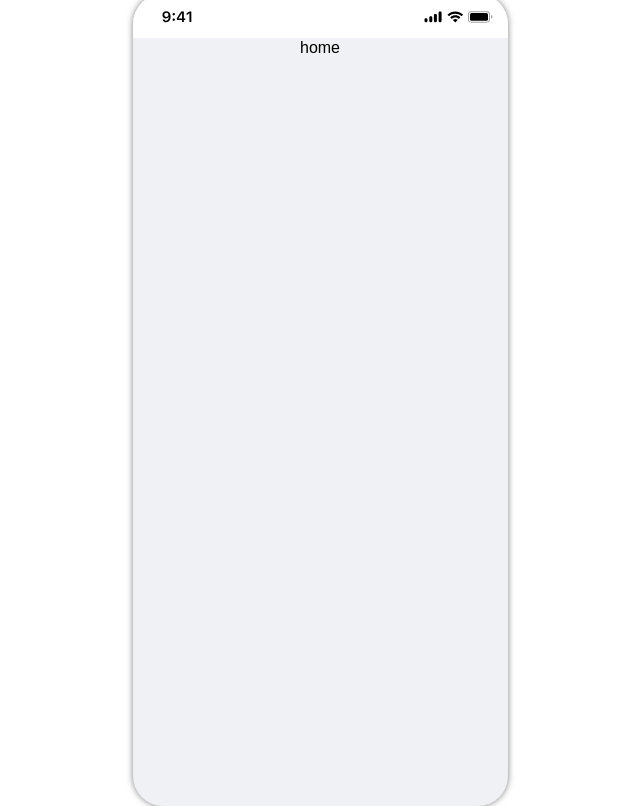
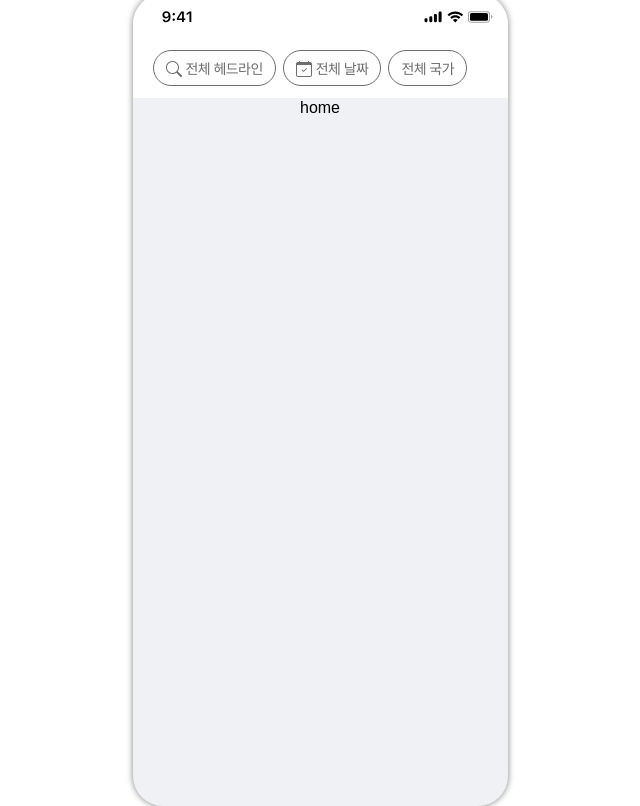
Before and after one commit to RanungPark/nyt-clone, a React (Create React App) app: page / in a window 1280 px wide. Shown: the whole page, without its empty margins (320-960 px from the left). Built offline with nearby package versions, Linux system fonts and the light colour scheme.

Commit message:
헤더 컴포넌트

```diff
--- a/src/components/Header.tsx
+++ b/src/components/Header.tsx
@@ -1,10 +1,79 @@
 import React from 'react';
+import { styled } from 'styled-components';
+
+const Wapper = styled.div`
+  width: 100%;
+  height: 60px;
+  background-color: ${props => props.theme.white100};
+  display: flex;
+  align-items: center;
+`
+
+const HeaderItems = styled.div`
+  height: 34px;
+  width: 100%;
+  margin-left: 20px;
+  display: flex;
+  align-items: center;
+  gap: 7px;
+  font-size: 14px;
+  line-height: 24px;
+  letter-spacing: -0.04em;
+  color: ${props => props.theme.glay};
+`
+
+const Headline = styled.div`
+  border: 1px solid ${props => props.theme.glay};
+  border-radius: 30px;
+  padding: 6px 12px 4px;
+  display: flex;
+  align-items: center;
+  gap: 4px;
+  cursor: pointer;
+`
+
+const FullDate = styled.div`
+  border: 1px solid ${props => props.theme.glay};
+  border-radius: 30px;
+  padding: 6px 12px 4px;
+  display: flex;
+  align-items: center;
+  gap: 4px;
+  cursor: pointer;
+`
+
+const Nation = styled.div`
+  border: 1px solid ${props => props.theme.glay};
+  border-radius: 30px;
+  padding: 6px 12px 4px;
+  display: flex;
+  align-items: center;
+  cursor: pointer;
+`
 
 const Header = () => {
   return (
-    <div>
+    <Wapper>
+      <HeaderItems>
+        <Headline>
+        <svg width="16" height="16" viewBox="0 0 16 16" fill="none" xmlns="http://www.w3.org/2000/svg">
+          <path d="M11.7422 10.3439C12.5329 9.2673 13 7.9382 13 6.5C13 2.91015 10.0899 0 6.5 0C2.91015 0 0 2.91015 0 6.5C0 10.0899 2.91015 13 6.5 13C7.93858 13 9.26801 12.5327 10.3448 11.7415L10.3439 11.7422C10.3734 11.7822 10.4062 11.8204 10.4424 11.8566L14.2929 15.7071C14.6834 16.0976 15.3166 16.0976 15.7071 15.7071C16.0976 15.3166 16.0976 14.6834 15.7071 14.2929L11.8566 10.4424C11.8204 10.4062 11.7822 10.3734 11.7422 10.3439ZM12 6.5C12 9.53757 9.53757 12 6.5 12C3.46243 12 1 9.53757 1 6.5C1 3.46243 3.46243 1 6.5 1C9.53757 1 12 3.46243 12 6.5Z" fill="#6D6D6D"/>
+        </svg>
+        전체 헤드라인
+        </Headline>
+        <FullDate>
+        <svg width="16" height="16" viewBox="0 0 16 16" fill="none" xmlns="http://www.w3.org/2000/svg">
+          <path d="M10.8536 7.14645C11.0488 7.34171 11.0488 7.65829 10.8536 7.85355L7.85355 10.8536C7.75979 10.9473 7.63261 11 7.5 11C7.36739 11 7.24021 10.9473 7.14645 10.8536L5.64645 9.35355C5.45118 9.15829 5.45118 8.84171 5.64645 8.64645C5.84171 8.45118 6.15829 8.45118 6.35355 8.64645L7.5 9.79289L10.1464 7.14645C10.3417 6.95118 10.6583 6.95118 10.8536 7.14645Z" fill="#6D6D6D"/>
+          <path d="M3.5 0C3.77614 0 4 0.223858 4 0.5V1H12V0.5C12 0.223858 12.2239 0 12.5 0C12.7761 0 13 0.223858 13 0.5V1H14C15.1046 1 16 1.89543 16 3V14C16 15.1046 15.1046 16 14 16H2C0.895431 16 0 15.1046 0 14V3C0 1.89543 0.895431 1 2 1H3V0.5C3 0.223858 3.22386 0 3.5 0ZM1 4V14C1 14.5523 1.44772 15 2 15H14C14.5523 15 15 14.5523 15 14V4H1Z" fill="#6D6D6D"/>
+        </svg>
 
-    </div>
+          전체 날짜
+        </FullDate>
+        <Nation>
+          전체 국가
+        </Nation>
+      </HeaderItems>
+    </Wapper>
   );
 };
 
```
